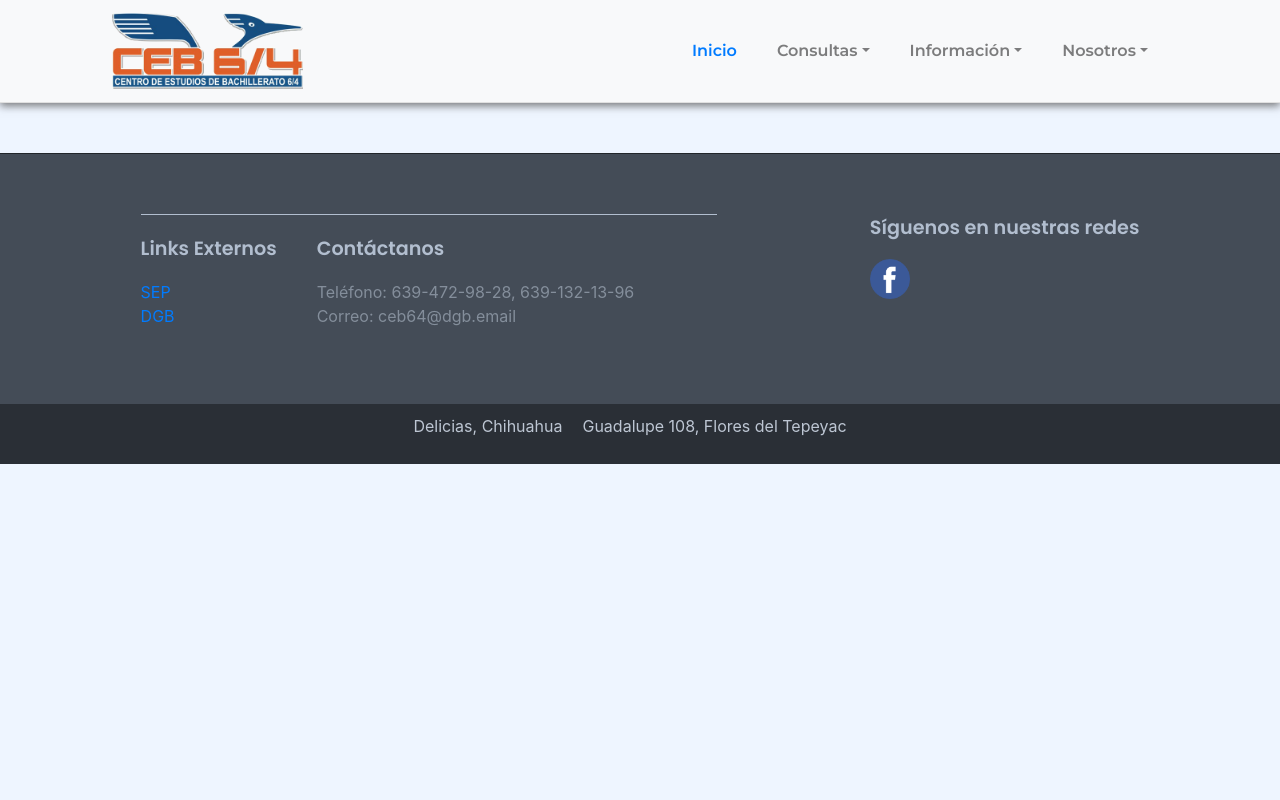
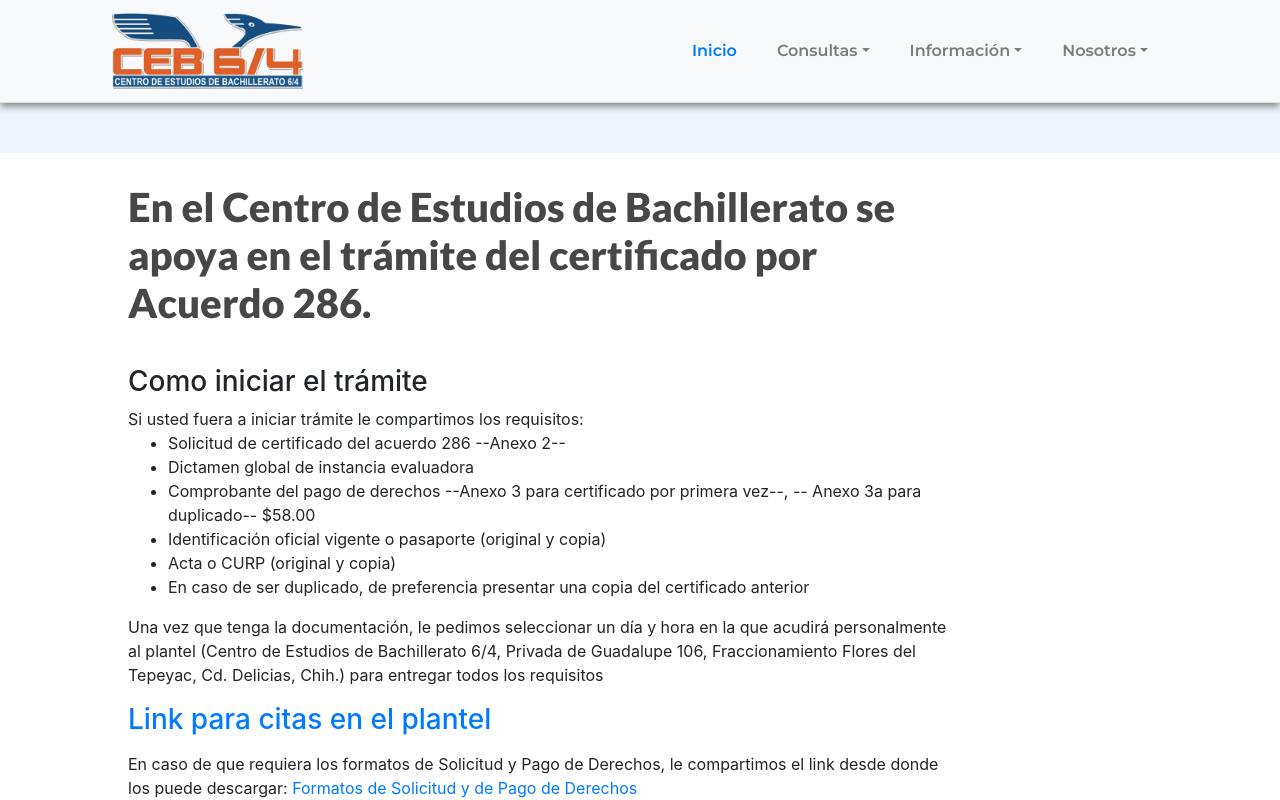
Before and after one commit to 33123312/cebReactApp, a React (Create React App) app: page /acuerdo286 in a window 1280 px wide. Shown: the top 800 px of the page. Built offline with nearby package versions, Linux system fonts and the light colour scheme; no server answers.

Commit message:
añadi el nuevo bnner que me pidió el profe

```diff
--- a/src/App.js
+++ b/src/App.js
@@ -7,6 +7,7 @@ import Footer from './components/permanent/footer/Footer';
 import Historia from './components/pages/historia/Historia';
 import Transporte from './components/pages/transporte/Transporte';
 import Ubicacion from './components/pages/ubicacion/Ubicacion';
+import Acuerdo286 from './components/pages/acuerdo286/Acuerdo286';
 
 import './App-p.css';
 import './App.css';
@@ -38,6 +39,7 @@ function App() {
               <Route path="/historia"  component={Historia}   />
               <Route path="/transporte"  component={Transporte}   />
               <Route path="/ubicacion"  component={Ubicacion}   />
+              <Route path="/acuerdo286"  component={Acuerdo286}   />
             </Switch>
           <Footer/>
         </div>
--- /dev/null
+++ b/src/components/pages/acuerdo286/Acuerdo286.js
@@ -0,0 +1,60 @@
+import React from "react";
+
+
+
+function Acuerdo286(){
+
+    return (
+         <section class= "quienes-somos-section">
+    <h1>
+        En el Centro de Estudios de Bachillerato se apoya en el trámite del certificado por
+        Acuerdo 286.
+    </h1>
+    <div>
+
+        <h3>Como iniciar el trámite</h3>
+        <p>
+            Si usted fuera a iniciar trámite le compartimos los requisitos:
+
+            <ul>
+                <li>Solicitud de certificado del acuerdo 286 --Anexo 2--</li>
+                <li>Dictamen global de instancia evaluadora</li>
+
+                <li>Comprobante del pago de derechos --Anexo 3 para certificado por primera vez--, --
+                Anexo 3a para duplicado-- $58.00</li>
+
+                <li>Identificación oficial vigente o pasaporte (original y copia)</li>
+                <li>Acta o CURP (original y copia)</li>
+                <li>En caso de ser duplicado, de preferencia presentar una copia del certificado anterior </li>
+            </ul>
+
+        </p>
+        <p>
+            Una vez que tenga la documentación, le pedimos seleccionar un día y hora en la que acudirá
+            personalmente al plantel (Centro de Estudios de Bachillerato 6/4, Privada de Guadalupe 106,
+            Fraccionamiento Flores del Tepeyac, Cd. Delicias, Chih.) para entregar todos los requisitos
+
+        </p>
+
+        <p>
+            <h3>
+                <a href= "https://docs.google.com/forms/d/e/1FAIpQLSeK_xV5Ki2iqJCnDXbmtJISuB9rn07eG3OPsUphjcfFRiuZfw/viewform">
+                    Link para citas en el plantel
+                </a>
+            </h3>
+        </p>
+
+        <p>
+            En caso de que requiera los formatos de Solicitud y Pago de Derechos, le compartimos el
+            link desde donde los puede descargar: <a href= "https://www.dgb.sep.gob.mx/tramites/certificacion-en-el-marco-del-acuerdo-secretarial-286.php">Formatos de Solicitud y de Pago de Derechos </a>
+        </p>
+
+            <p>
+                Cualquier duda por favor comunicarse al correo: acuerdo286.ceb64@dgb.sems.gob.mx
+            </p>
+    </div>
+</section>)
+
+}
+
+export default Acuerdo286;
--- a/src/components/pages/inicio/components/NoticeBoard/NoticeBoard.js
+++ b/src/components/pages/inicio/components/NoticeBoard/NoticeBoard.js
@@ -3,6 +3,7 @@ import React from 'react';
 import Carousel from 'react-bootstrap/Carousel';
 import carouselImg2 from './images/imagen-banner2.jpg';
 import carouselImg1 from './images/imagen-banner1.jpg';
+import carouselImg3 from './images/imagen-banner3.jpg';
 import './NoticeBoard.css';
 
 function NoticeBoard() {
@@ -10,6 +11,27 @@ function NoticeBoard() {
     return (
     <section className="noticeBoard_section">
         <Carousel>
+
+            <Carousel.Item>
+                <div class="cortina"></div>
+                        <div class="convocatoria-ingreso" >
+                            <div class="convocatoria-ingreso-card">
+                                <h2>
+                                    El Pedagógico continua con su entrega de fichas para el examen de admisión 2021
+
+                                </h2>
+                                <p>
+                                    Registra tu solicitud en línea y al día siguiente presentante en el plantel a recoger tu guía
+                                    de estudios impresa Para mayor información, comunícate al teléfono 6394729828 y vía
+                                    whatsapp 6391198568
+                                </p>
+
+                                <a type="button" class="btn btn-warning " href="https://forms.gle/gz8jVE6YVdyY1VHM7">REGÍSTRATE AQUÍ</a>                            </div>
+                        </div>
+
+                        <img class = "d-block w-100" src={carouselImg3} alt="imagen-alumnos" />
+                </Carousel.Item>
+
             <Carousel.Item>
             <div class="cortina"></div>
                     <div class="convocatoria-ingreso" >
--- a/src/components/permanent/Top/Top.js
+++ b/src/components/permanent/Top/Top.js
@@ -24,19 +24,17 @@ function Top() {
                 <Nav.Link href="/" className="text-primary" >Inicio</Nav.Link>
 
                 <NavDropdown title="Consultas" id="basic-nav-dropdown">
-
-                  <NavDropdown title="Calificaciones" id="basic-nav-dropdown">
+                  <NavDropdown.Item href="https://docs.google.com/forms/d/e/1FAIpQLScwfcRbHA9dXHS8wiS70wKPGHAFT_VTpGwIN39cMabJhMDAdw/viewform" >
+                      <a>Constancias</a></NavDropdown.Item>
                   <NavDropdown.Item ><Link to="/">Boleta</Link></NavDropdown.Item>
-                  <NavDropdown.Item href="https://docs.google.com/forms/d/e/1FAIpQLScwfcRbHA9dXHS8wiS70wKPGHAFT_VTpGwIN39cMabJhMDAdw/viewform" >
-                    <a>Constancias</a></NavDropdown.Item>
-
-                </NavDropdown>
 
               </NavDropdown>
 
               <NavDropdown title="Información" id="basic-nav-dropdown">
                 <NavDropdown.Item ><Link to="/fichaje">Aspirantes</Link></NavDropdown.Item>
+                <NavDropdown.Item ><Link to="/capacitaciones">Capacitaciones</Link></NavDropdown.Item>
                 <NavDropdown.Item ><Link to="/transporte">Transporte</Link></NavDropdown.Item>
+                <NavDropdown.Item ><Link to="/acuerdo286">Acuerdo 286</Link></NavDropdown.Item>
               </NavDropdown>
 
                 <NavDropdown title="Nosotros" id="basic-nav-dropdown">
```
Also changed, not shown: 1 other file (tests, documents, lock files or other folders).
